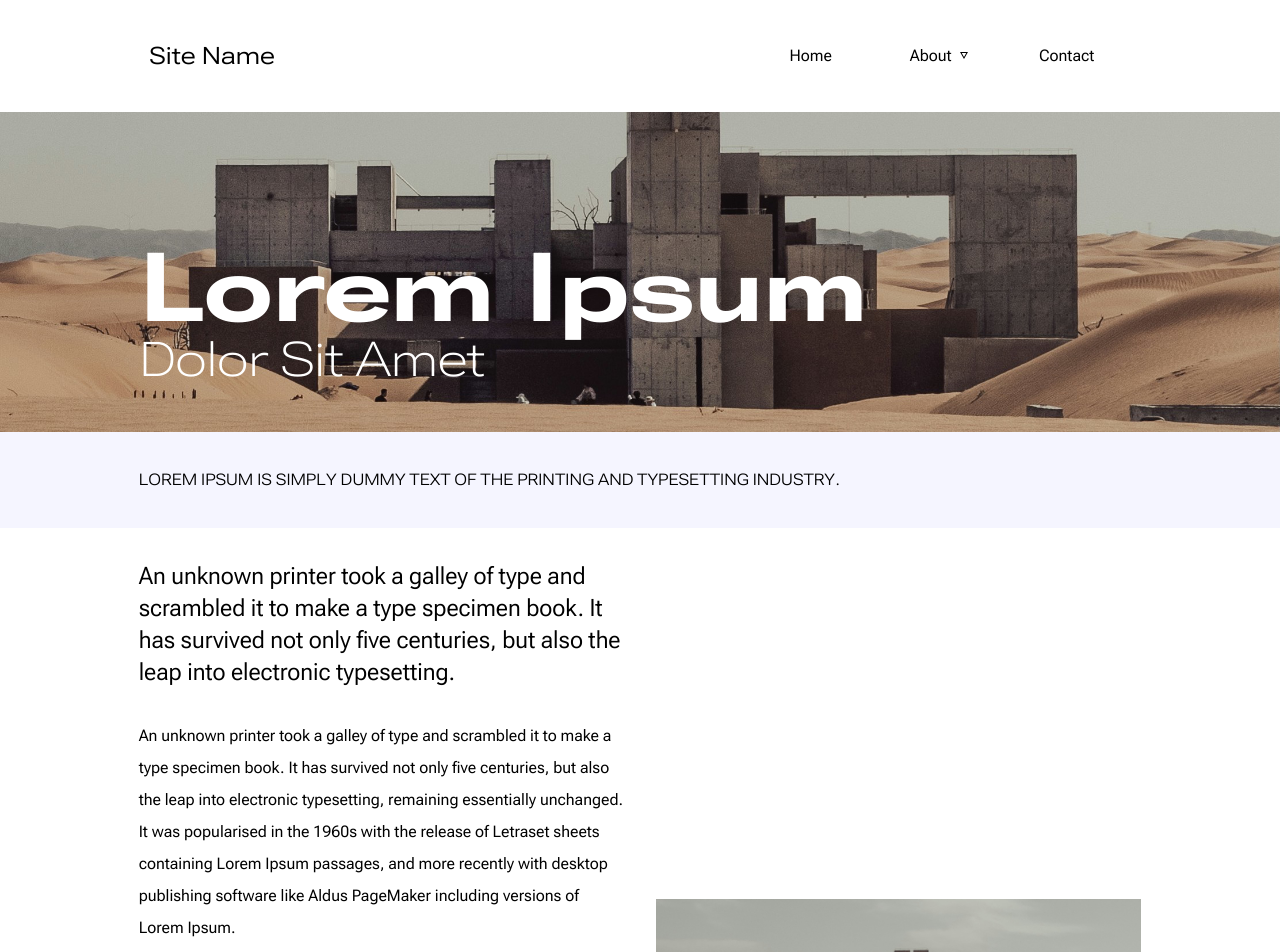
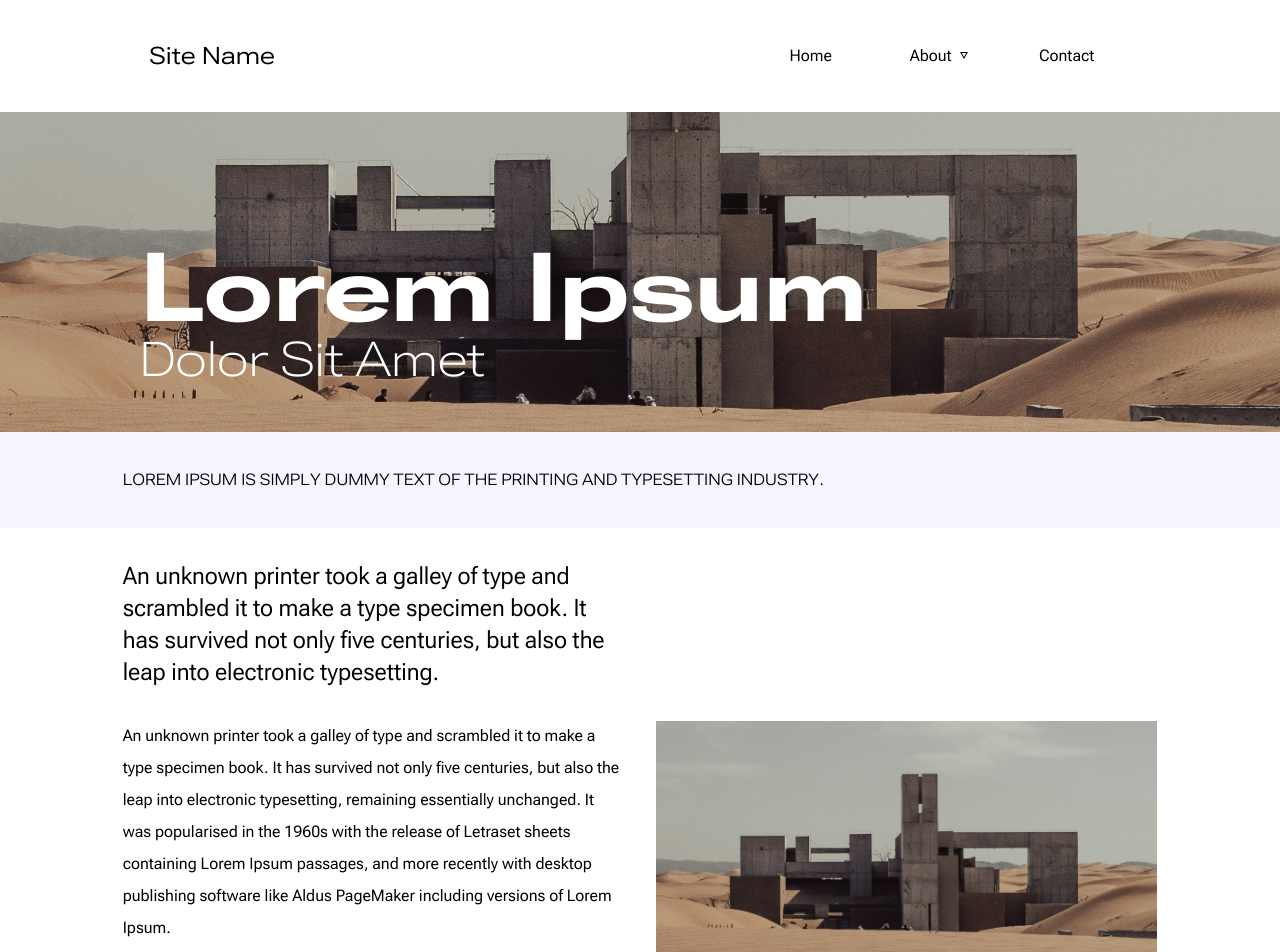
Before and after one commit to ellielyness/project-foundation, a Next.js app: page / in a window 1280 px wide. Shown: the top 952 px of the page. Built offline with nearby package versions, Linux system fonts and the light colour scheme.

Commit message:
Added row and container classes for structure

```diff
--- a/pages/index.tsx
+++ b/pages/index.tsx
@@ -6,23 +6,22 @@ export default function Page() {
     return (
         <main>
             <Header heading="Lorem Ipsum" subheading="Dolor Sit Amet" />
-            <div id="content" className="container">
-                <div className="bg-secondary-albedo py-1">
-                    <div className="col-10 offset-1">
-                        <p id="intro" className="col-12 font-size-1 font-weight-300 text-transform-uppercase font-width-151 my-1 font-tracking-20 hover-font-weight-500 user-select-none">Lorem Ipsum is simply dummy text of the printing and typesetting industry.</p>
-                    </div>
+            <div id="content" className="container-fullwidth">
+                <div className="row bg-secondary-albedo py-1">
+                    <p id="intro" className="col-10 offset-1 font-size-1 font-weight-300 text-transform-uppercase font-width-151 my-1 font-tracking-20 hover-font-weight-500 user-select-none">Lorem Ipsum is simply dummy text of the printing and typesetting industry.</p>
                 </div>
-                <div className="col-10 offset-1 py-2">
-                    <div className='col-12 col-m-6 v-align-center'>
+                <div className="row py-2">
+                    <div className='col-12 col-m-5 offset-m-1'>
                         <p className='font-size-2 font-leading-1'>An unknown printer took a galley of type and scrambled it to make a type specimen book. It has survived not only five centuries, but also the leap into electronic typesetting.</p>
                         <p>An unknown printer took a galley of type and scrambled it to make a type specimen book. It has survived not only five centuries, but also the leap into electronic typesetting, remaining essentially unchanged. It was popularised in the 1960s with the release of Letraset sheets containing Lorem Ipsum passages, and more recently with desktop publishing software like Aldus PageMaker including versions of Lorem Ipsum.</p>
                         <p>An unknown printer took a galley of type and scrambled it to make a type specimen book. It has survived not only five centuries, but also the leap into electronic typesetting, remaining essentially unchanged. It was popularised in the 1960s with the release of Letraset sheets containing Lorem Ipsum passages, and more recently with desktop publishing software like Aldus PageMaker including versions of Lorem Ipsum.</p>
                     </div>
-                    <div className='col-12 col-m-6'>
+                    <div className='col-12 col-m-5'>
                         <img src="/img/header.jpg" />
                         <p className='caption bg-secondary-albedo text-transform-uppercase font-tracking-20 font-weight-300'><span className='font-weight-500'>Above:</span> This is a test caption to show an example</p>
                     </div>
                 </div>
+
             </div>
         </main>
     )
--- a/src/styles/structure/structure.scss
+++ b/src/styles/structure/structure.scss
@@ -85,6 +85,26 @@
 
 .flex-row {
     flex-direction: row;
+}
+
+.row {
+    width:100%;
+    display:flex;
+    height:fit-content;
+    align-items:center;
+    flex-wrap:wrap;
+}
+
+.container {
+    width:90%;
+    margin-left:auto;
+    margin-right:auto;
+    height:fit-content;
+}
+
+.container-fullwidth {
+    width:100%;
+    height:fit-content;
 }
 
 @for $col from 1 through 13 {
--- a/src/styles/typography/typography.scss
+++ b/src/styles/typography/typography.scss
@@ -75,6 +75,10 @@ p {
     margin-bottom: calc($base*2);
 }
 
+p:last-child {
+    margin-bottom:0;
+}
+
 .caption {
     padding:0.5rem 1rem;
     margin:0;
```
